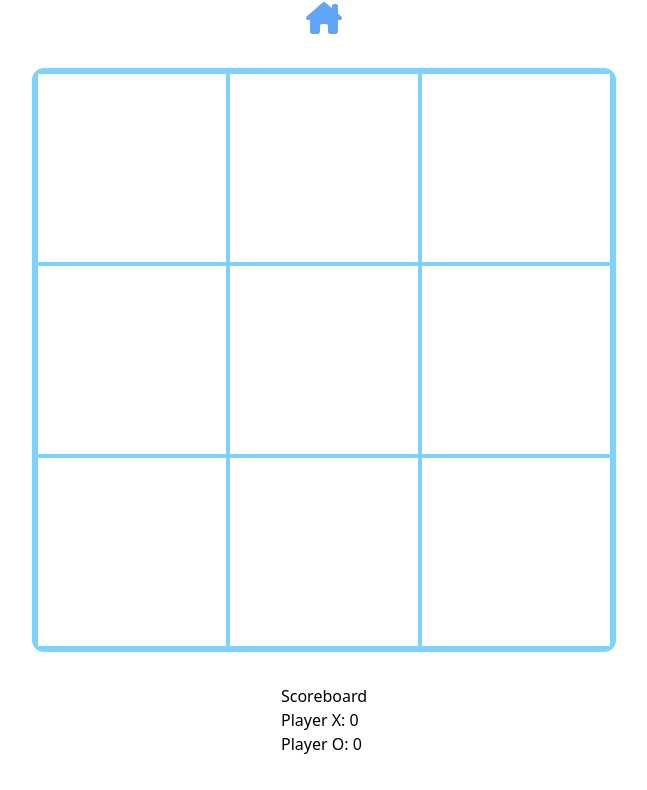
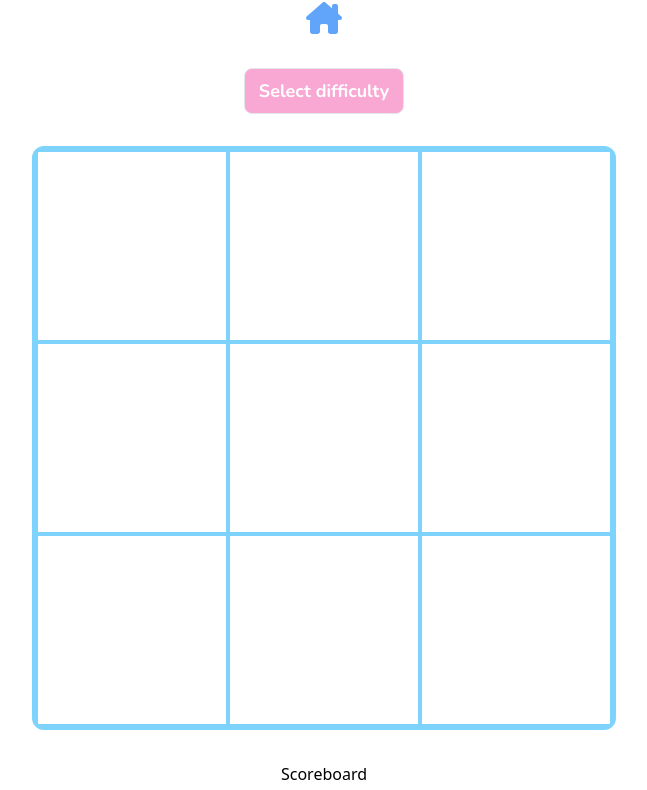
Before and after one commit to ingrideliasson/TicTacToe, a React (Create React App) app: page /aiboard in a window 1280 px wide. Shown: the top 790 px of the page, without its empty margins (316-963 px from the left). Built offline with nearby package versions, Linux system fonts and the light colour scheme; a web font is replaced by a local one.

Commit message:
add difficulty component

```diff
--- a/src/components/AiBoard.jsx
+++ b/src/components/AiBoard.jsx
@@ -2,6 +2,7 @@ import { useState, useEffect } from 'react';
 import Scoreboard from './Scoreboard.jsx';
 import { motion } from "framer-motion";
 import HomeButton from "./HomeButton.jsx";
+import DifficultyMenu from "./DifficultyMenu.jsx"
 
 function Square({ value, onSquareClick, index, isWinningTile, delay = 0 }) {
   const animationVariants = [
@@ -212,6 +213,7 @@ export default function AiBoard() {
     <div className="flex flex-col items-center justify-center gap-8 min-h-screen">
 
       <HomeButton />
+      <DifficultyMenu />
 
       <div className="grid grid-cols-3 border-4 border-sky-300 rounded-xl">
         {squares.map((value, i) => {
--- /dev/null
+++ b/src/components/DifficultyMenu.jsx
@@ -0,0 +1,43 @@
+import { useState } from "react";
+
+export default function DifficultyDropdown({ difficulty, setDifficulty, disabled }) {
+  const [open, setOpen] = useState(false);
+
+  const options = [
+    { value: "easy", label: "Easy" },
+    { value: "medium", label: "Medium" },
+    { value: "hard", label: "Hard" },
+  ];
+
+  return (
+    <div className="relative">
+      <button
+        className={`border rounded-lg w-40 py-2 bg-pink-300 font-nunito font-bold text-white text-lg ${
+          disabled ? "opacity-50 cursor-not-allowed" : ""
+        }`}
+        onClick={() => !disabled && setOpen(!open)}
+      >
+        {difficulty
+          ? options.find((o) => o.value === difficulty)?.label
+          : "Select difficulty"}
+      </button>
+
+      {open && (
+        <ul className="absolute mt-2 w-40 bg-gray-50 text-gray-700 font-nunito border rounded-lg shadow-lg z-50">
+          {options.map((opt) => (
+            <li
+              key={opt.value}
+              className="px-3 py-2 hover:bg-gray-100 cursor-pointer"
+              onClick={() => {
+                setDifficulty(opt.value);
+                setOpen(false);
+              }}
+            >
+              {opt.label}
+            </li>
+          ))}
+        </ul>
+      )}
+    </div>
+  );
+}
```
